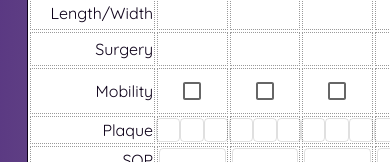
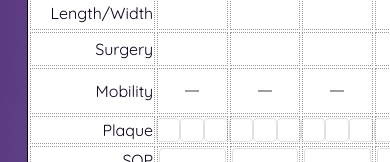
Before and after one commit to artumi/perio-implant-chart, a React (Vite) app: page / in a window 390 px wide. Shown: the part 446-608 px from the top of the page. Built offline with nearby package versions, Linux system fonts and the light colour scheme.

Commit message:
change Mobility symbol to red

```diff
--- a/package.json
+++ b/package.json
@@ -12,6 +12,7 @@
   "dependencies": {
     "@emotion/react": "^11.11.4",
     "@emotion/styled": "^11.11.5",
+    "@mui/icons-material": "^5.15.18",
     "@mui/material": "^5.15.18",
     "react": "^18.0.0",
     "react-dom": "^18.0.0",
--- a/src/components/Table/CheckBoxCell.jsx
+++ b/src/components/Table/CheckBoxCell.jsx
@@ -1,5 +1,9 @@
 import "./table.css";
 import Checkbox from "@mui/material/Checkbox";
+import Add from "@mui/icons-material/Add";
+import Remove from "@mui/icons-material/Remove";
+import { red } from "@mui/material/colors";
+import { grey } from "@mui/material/colors";
 
 const label = { inputProps: { "aria-label": "Checkbox demo" } };
 
@@ -7,7 +11,17 @@ export default function CheckBoxCell() {
   return (
     <td className="cell">
       <div className="checkboxCell">
-        <Checkbox {...label} color="secondary" />
+        <Checkbox
+          {...label}
+          icon={<Remove />}
+          checkedIcon={<Add />}
+          sx={{
+            color: grey[500],
+            "&.Mui-checked": {
+              color: red[600],
+            },
+          }}
+        />
       </div>
     </td>
   );
```
Also changed, not shown: 1 other file (tests, documents, lock files or other folders).
